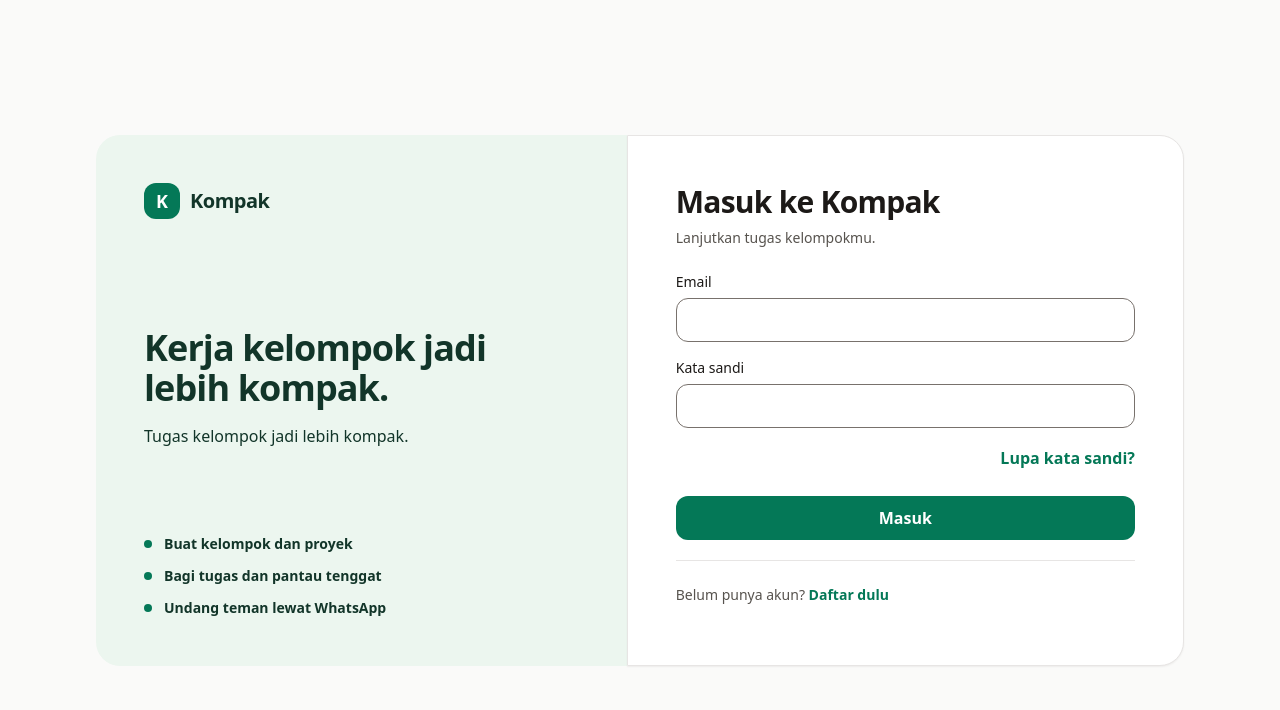
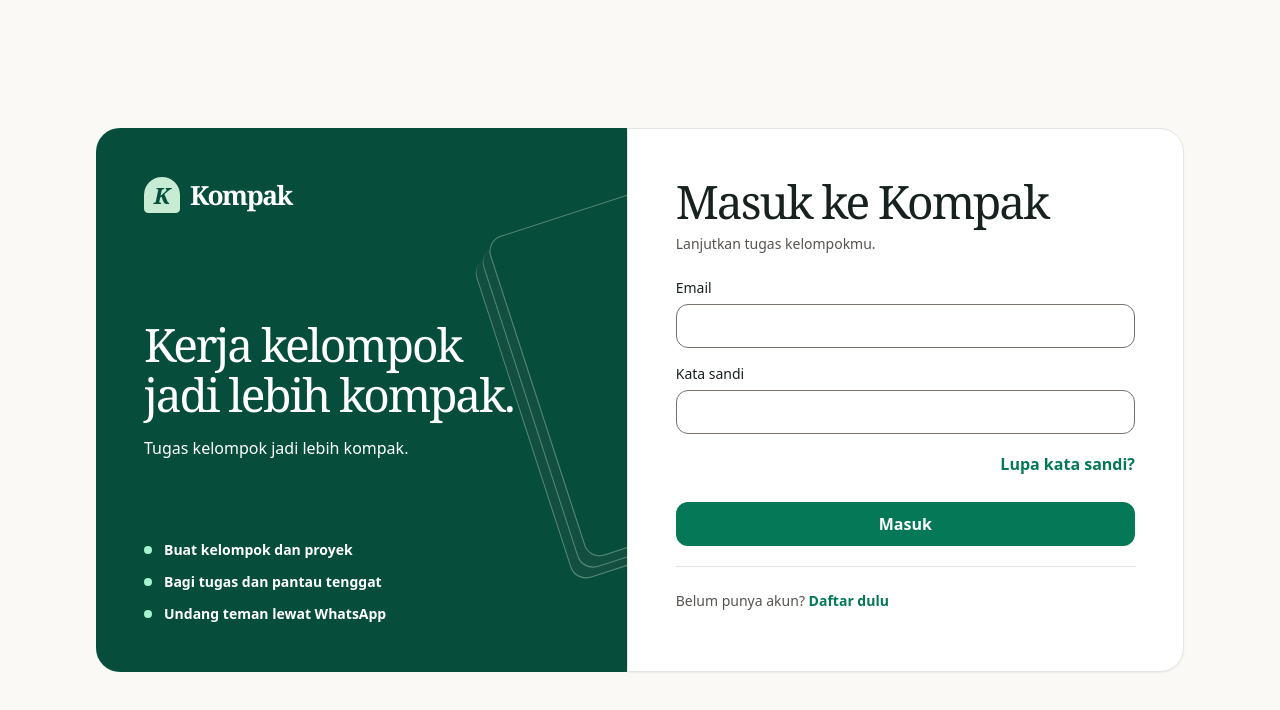
Before and after one commit to bryansiagian/kompak, a Next.js app in the folder apps/web/: page /login in a window 1280 px wide. Shown: the top 710 px of the page. Built offline with nearby package versions, Linux system fonts and the light colour scheme; no server answers.

Commit message:
feat(ui): implement comprehensive frontend redesign

```diff
--- a/apps/web/src/app/globals.css
+++ b/apps/web/src/app/globals.css
@@ -1,10 +1,10 @@
 @import 'tailwindcss';
 
 @theme {
-  --color-canvas: #fafaf9;
+  --color-canvas: #faf9f6;
   --color-surface: #ffffff;
   --color-surface-muted: #f5f5f4;
-  --color-foreground: #1c1917;
+  --color-foreground: #17211f;
   --color-muted-foreground: #57534e;
   --color-divider: #e7e5e4;
   --color-control-border: #78716c;
@@ -17,7 +17,7 @@
   --color-on-danger: #ffffff;
   --color-danger-surface: #fef2f2;
   --color-brand-tint: #ecf6ef;
-  --color-brand-ink: #123529;
+  --color-brand-ink: #064e3b;
   --color-board-lane: #efeeea;
   --shadow-panel: 0 1px 2px rgb(28 25 23 / 0.06);
 }
@@ -44,3 +44,107 @@
     scroll-behavior: auto !important;
   }
 }
+
+.wordmark,
+.display-heading,
+.brand-stamp {
+  font-family: Georgia, Cambria, serif;
+}
+.wordmark {
+  font-size: 1.65rem;
+  font-weight: 700;
+  letter-spacing: -0.055em;
+}
+.brand-stamp {
+  background: #c8ebd4;
+  color: #064e3b;
+  border-radius: 50% 50% 12% 12%;
+  font-style: italic;
+  font-weight: 700;
+  font-size: 1.4rem;
+}
+.masthead {
+  background: var(--color-brand-ink);
+  color: white;
+}
+.masthead :focus-visible,
+.auth-jacket :focus-visible {
+  outline-color: #a7f3d0;
+}
+.display-heading {
+  font-size: clamp(2rem, 3.6vw, 3.25rem);
+  font-weight: 500;
+  line-height: 1.08;
+  letter-spacing: -0.045em;
+}
+.page-heading {
+  border-bottom: 2px solid var(--color-brand-ink);
+}
+.directory-row {
+  transition: background-color 160ms ease;
+}
+.directory-row:hover,
+.directory-row:focus-visible {
+  background: var(--color-brand-tint);
+}
+.workspace-spread > div > section:first-child {
+  background: transparent;
+  border: 0;
+  box-shadow: none;
+  padding-inline: 0;
+}
+.workspace-spread #group-invite {
+  background: var(--color-brand-tint);
+}
+.drag-preview {
+  box-shadow: 0 12px 28px rgb(6 78 59 / 0.22);
+  outline: 2px solid var(--color-primary);
+}
+@media (min-width: 64rem) {
+  .auth-jacket::after {
+    content: '';
+    position: absolute;
+    z-index: -1;
+    width: 16rem;
+    height: 21rem;
+    right: -10rem;
+    top: 12%;
+    border: 1px solid #578775;
+    border-radius: 1rem;
+    transform: rotate(-18deg);
+    box-shadow:
+      -9px 8px 0 #124f40,
+      -10px 9px 0 #578775,
+      -19px 16px 0 #124f40,
+      -20px 17px 0 #578775;
+  }
+}
+@media (prefers-reduced-motion: no-preference) {
+  button:enabled:active {
+    scale: 0.985;
+  }
+  button {
+    transition:
+      scale 140ms ease,
+      background-color 140ms ease;
+  }
+  dialog[open] {
+    animation: reveal-panel 210ms ease-out;
+  }
+  details[open] > :not(summary) {
+    animation: reveal-panel 180ms ease-out;
+  }
+  .task-slip {
+    animation: reveal-panel 150ms ease-out;
+  }
+}
+@keyframes reveal-panel {
+  from {
+    opacity: 0.6;
+    translate: 0 4px;
+  }
+  to {
+    opacity: 1;
+    translate: 0 0;
+  }
+}
--- a/apps/web/src/components/ui/app-shell.tsx
+++ b/apps/web/src/components/ui/app-shell.tsx
@@ -8,13 +8,11 @@ export function Brand({ linked = false }: { linked?: boolean }) {
     <>
       <span
         aria-hidden="true"
-        className="grid size-9 shrink-0 place-items-center rounded-xl bg-primary text-lg font-black text-white"
+        className="brand-stamp grid size-9 shrink-0 place-items-center"
       >
         K
       </span>
-      <span className="text-xl font-extrabold tracking-tight">
-        {t('appName')}
-      </span>
+      <span className="wordmark">{t('appName')}</span>
     </>
   );
   return linked ? (
@@ -47,7 +45,7 @@ export function AppShell({
       >
         {t('skip')}
       </a>
-      <header className="border-b border-divider bg-surface">
+      <header className="masthead">
         <div
           className={`mx-auto flex min-h-16 items-center justify-between gap-3 px-4 py-2 sm:px-6 ${wide ? 'max-w-[100rem]' : 'max-w-7xl'}`}
         >
@@ -55,7 +53,7 @@ export function AppShell({
             <Brand linked />
             <Link
               href="/"
-              className="control-focus hidden min-h-11 items-center rounded-lg px-2 text-sm font-semibold text-muted-foreground hover:text-primary sm:inline-flex"
+              className="control-focus hidden min-h-11 items-center rounded-lg px-2 text-sm font-semibold text-emerald-100 hover:bg-white/10 hover:text-white sm:inline-flex"
             >
               {t('groups')}
             </Link>
@@ -84,11 +82,9 @@ export function PageHeader({
   children?: ReactNode;
 }) {
   return (
-    <div className="flex flex-col gap-4 border-b border-divider pb-5 sm:flex-row sm:items-end sm:justify-between">
+    <div className="page-heading flex flex-col gap-4 pb-5 sm:flex-row sm:items-end sm:justify-between">
       <div className="min-w-0">
-        <h1 className="wrap-anywhere text-3xl font-extrabold tracking-tight sm:text-4xl">
-          {title}
-        </h1>
+        <h1 className="display-heading wrap-anywhere">{title}</h1>
         {description ? (
           <p className="mt-2 wrap-anywhere text-pretty text-muted-foreground">
             {description}
--- a/apps/web/src/features/auth/auth-card.tsx
+++ b/apps/web/src/features/auth/auth-card.tsx
@@ -24,10 +24,10 @@ export function AuthCard({ title, subtitle, children, footer }: AuthCardProps) {
 
   return (
     <main className="mx-auto grid min-h-dvh w-full max-w-6xl content-center gap-6 px-4 py-8 sm:px-8 lg:grid-cols-[1fr_1.05fr] lg:items-stretch lg:gap-0">
-      <aside className="rounded-3xl bg-brand-tint p-5 text-brand-ink sm:p-8 lg:flex lg:flex-col lg:justify-between lg:rounded-r-none lg:p-12">
+      <aside className="auth-jacket relative isolate overflow-hidden rounded-3xl bg-brand-ink p-5 text-white sm:p-8 lg:flex lg:flex-col lg:justify-between lg:rounded-r-none lg:p-12">
         <Brand />
         <div className="mt-4 lg:mt-16">
-          <p className="hidden max-w-sm text-4xl font-extrabold tracking-tight lg:block">
+          <p className="display-heading hidden max-w-sm lg:block">
             {design('authHeading')}
           </p>
           <p className="max-w-sm text-sm lg:mt-4 lg:text-base">
@@ -40,7 +40,7 @@ export function AuthCard({ title, subtitle, children, footer }: AuthCardProps) {
               <li key={item} className="flex items-center gap-3">
                 <span
                   aria-hidden="true"
-                  className="size-2 rounded-full bg-primary"
+                  className="size-2 rounded-full bg-emerald-200"
                 />
                 {item}
               </li>
@@ -49,9 +49,7 @@ export function AuthCard({ title, subtitle, children, footer }: AuthCardProps) {
         </ul>
       </aside>
       <div className="rounded-3xl border border-divider bg-surface p-5 shadow-panel sm:p-8 lg:rounded-l-none lg:p-12">
-        <h1 className="wrap-anywhere text-2xl font-extrabold tracking-tight sm:text-3xl">
-          {title}
-        </h1>
+        <h1 className="display-heading wrap-anywhere">{title}</h1>
         <p className="mt-2 text-sm text-muted-foreground">{subtitle}</p>
         <div className="mt-6">{children}</div>
         {footer ? (
--- a/apps/web/src/features/board/board-screen.tsx
+++ b/apps/web/src/features/board/board-screen.tsx
@@ -289,7 +289,7 @@ function BoardView({ board, user }: { board: BoardDetail; user: AuthUser }) {
         <BoardActivityButton boardId={board.id} />
       </PageHeader>
 
-      <div className="mt-4 grid gap-3 rounded-2xl border border-divider bg-surface p-3 shadow-panel sm:p-4 lg:grid-cols-2">
+      <div className="mt-4 grid items-start gap-3 border-y border-divider py-3 sm:grid-cols-2 xl:grid-cols-[minmax(0,1fr)_minmax(16rem,.8fr)_minmax(15rem,.7fr)]">
         <TextField
           type="search"
           label={design('boardSearch')}
@@ -329,7 +329,7 @@ function BoardView({ board, user }: { board: BoardDetail; user: AuthUser }) {
             </Button>
           </div>
         ) : null}
-        <details className="rounded-xl bg-surface-muted lg:col-span-2">
+        <details className="rounded-lg bg-brand-tint sm:col-span-2 xl:col-span-1 xl:mt-6">
           <summary className="control-focus min-h-11 cursor-pointer rounded-xl px-3 py-3 text-sm font-semibold">
             {design('boardTools')}
           </summary>
@@ -385,7 +385,7 @@ function BoardView({ board, user }: { board: BoardDetail; user: AuthUser }) {
           role="region"
           aria-label={design('boardLayout')}
           tabIndex={0}
-          className="control-focus mt-5 flex min-w-0 items-start gap-3 overflow-x-auto rounded-2xl border border-divider bg-surface-muted/60 p-3 pb-5 sm:gap-4 sm:p-4"
+          className="control-focus mt-5 flex min-w-0 items-start gap-3 overflow-x-auto pb-5 pt-1 sm:gap-4"
         >
           {visibleBoard.lists.map((list, index) => (
             <ListColumn
--- a/apps/web/src/features/board/card-item.tsx
+++ b/apps/web/src/features/board/card-item.tsx
@@ -43,8 +43,8 @@ export function CardView({
 
   return (
     <div
-      className={`flex items-stretch rounded-xl border border-divider bg-surface shadow-panel ${
-        overlay ? 'shadow-lg' : 'shadow-sm'
+      className={`task-slip flex items-stretch rounded-lg border border-divider bg-surface ${
+        overlay ? 'drag-preview' : 'shadow-panel'
       }`}
     >
       {handle}
--- a/apps/web/src/features/board/list-column.tsx
+++ b/apps/web/src/features/board/list-column.tsx
@@ -49,7 +49,7 @@ export function ListColumn({
       id={`lane-${list.id}`}
       tabIndex={-1}
       aria-label={list.name}
-      className="control-focus w-[calc(100vw-4.5rem)] max-w-80 shrink-0 rounded-xl border border-divider bg-board-lane p-3 sm:w-76"
+      className="control-focus w-[calc(100vw-4.5rem)] max-w-80 shrink-0 rounded-lg border-t-2 border-brand-ink bg-board-lane p-3 sm:w-76"
     >
       <ListHeader
         boardId={boardId}
--- a/apps/web/src/features/workspaces/group-screen.tsx
+++ b/apps/web/src/features/workspaces/group-screen.tsx
@@ -69,14 +69,17 @@ function GroupContent({ groupId, user }: { groupId: string; user: AuthUser }) {
           {design('inviteAction')}
         </a>
       </PageHeader>
-      <div className="mt-6 grid items-start gap-5 lg:grid-cols-[minmax(0,1fr)_360px]">
+      <div className="workspace-spread mt-6 grid items-start gap-6 md:grid-cols-[minmax(0,1fr)_minmax(15rem,.65fr)] xl:grid-cols-[minmax(0,1fr)_22rem]">
         <div className="min-w-0 space-y-5">
           <ProjectsSection groupId={data.id} role={data.role} />
           <Section title={design('taskSearch')}>
             <WorkspaceSearch workspaceId={data.id} />
           </Section>
         </div>
-        <aside className="min-w-0 space-y-5" aria-label={design('groups')}>
+        <aside
+          className="min-w-0 space-y-5 md:border-l md:border-divider md:pl-5"
+          aria-label={design('groups')}
+        >
           <InviteSection workspace={data} />
           <MembersSection
             groupId={data.id}
```
Also changed, not shown: apps/web/src/features/board/card-detail.tsx (+7 -5 lines), apps/web/src/features/workspaces/groups-screen.tsx (+7 -7 lines).
